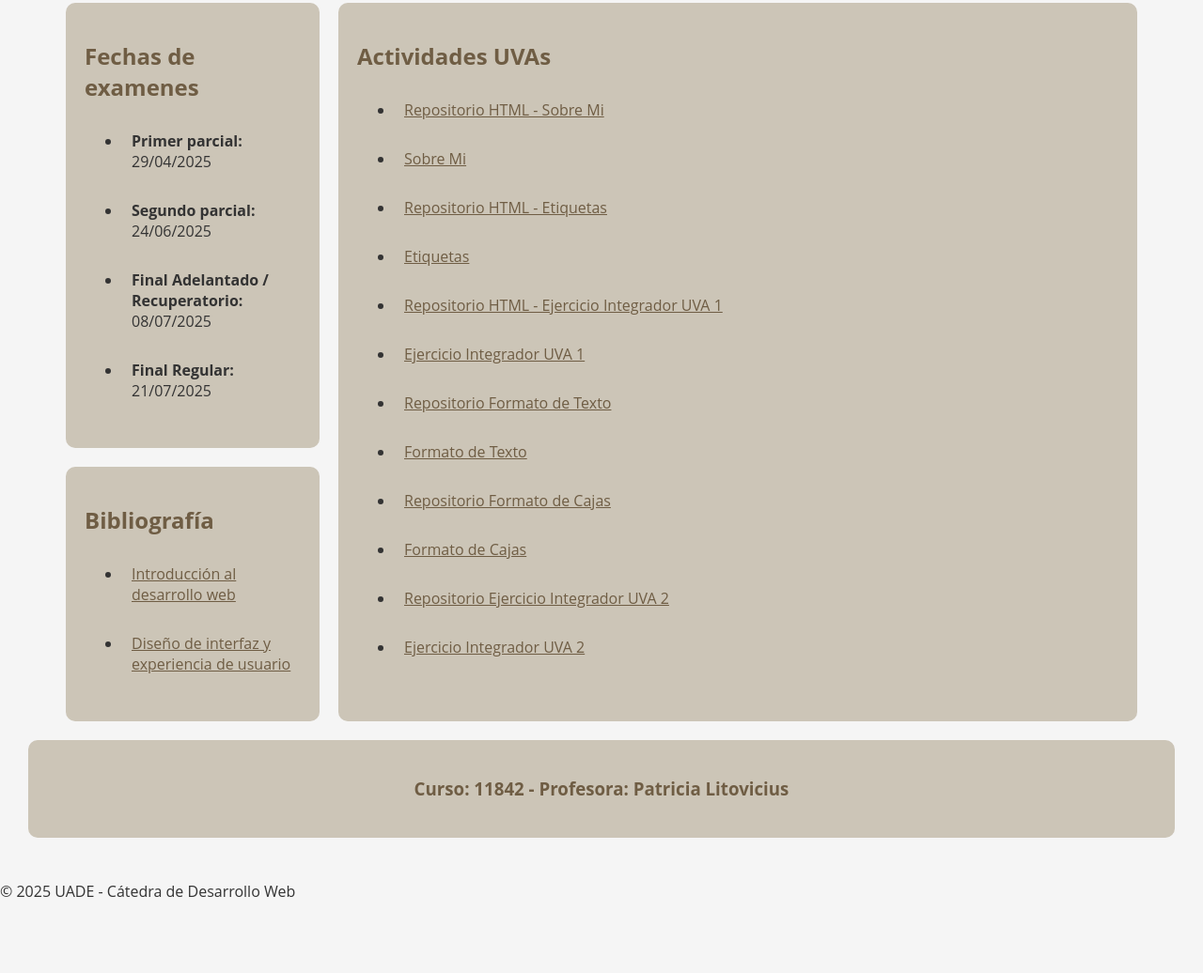
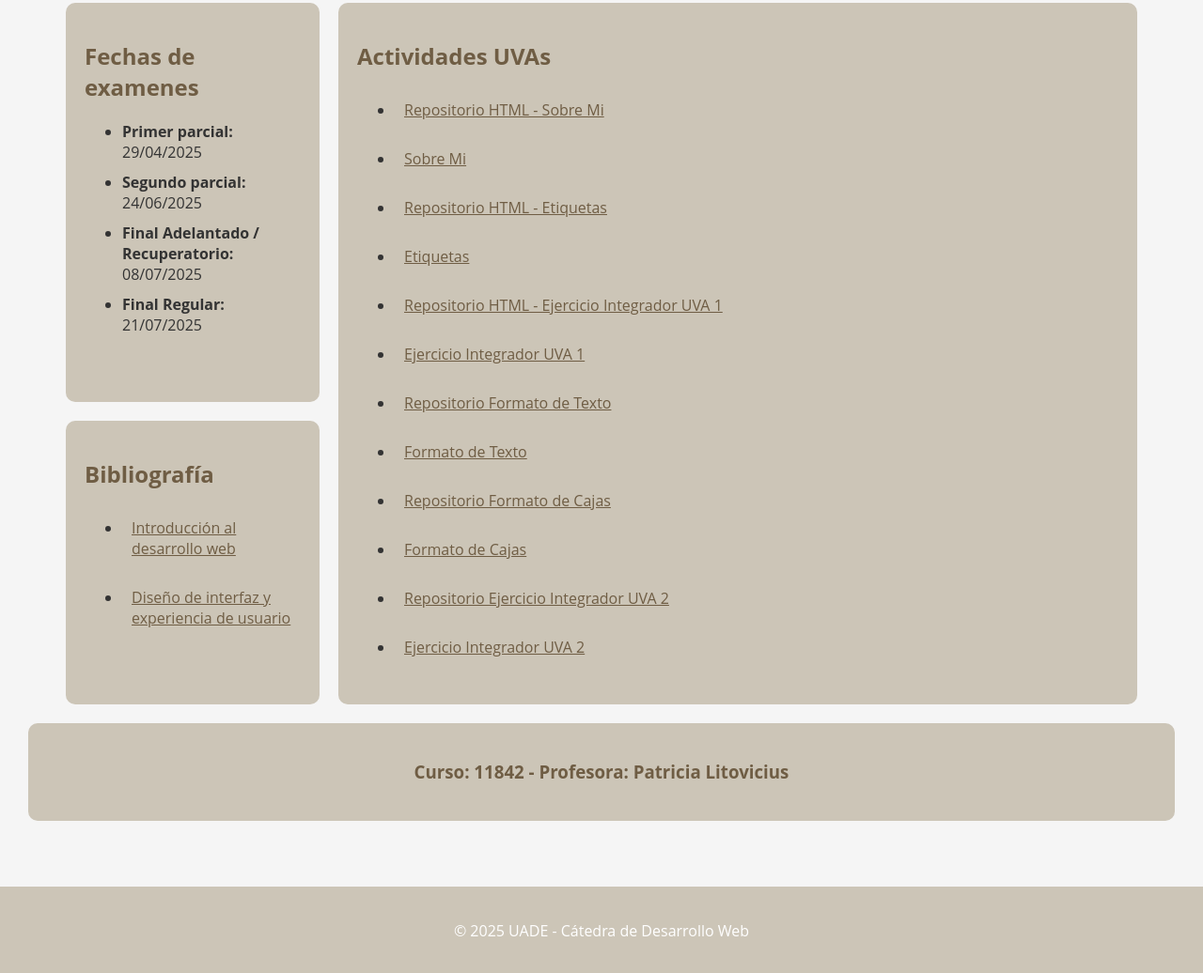
Before and after one commit to mercedesbr/desarrolloweb.io, a plain HTML site: page index.html in a window 1280 px wide. Shown: the part 198-1234 px from the top of the page at 94% size. Before the commit the page ends 1174 px from the top, so only its background shows below. Drawn offline with Linux system fonts and the light colour scheme.

Commit message:
last touches

```diff
--- a/desarrollostyle.css
+++ b/desarrollostyle.css
@@ -34,11 +34,9 @@ html, body {
   padding: 8px 12px;
   border-radius: 5px;
 }
-
 nav a:hover {
   background-color: #E5BB89;
 }
-
 a {
   color: #6F5D44;
  }
@@ -50,7 +48,6 @@ html, body {
   margin: 20px 0;
   color: #333;
 }
-
 .ul-seleccionable li {
   margin: 10px 0;
   padding: 10px;
@@ -59,14 +56,11 @@ html, body {
 }
 ul li {
   margin: 10px 0;
-    padding: 10px;
 }
-
 
 .ul-seleccionable li:hover {
   box-shadow: 0 4px 8px rgba(0, 0, 0, 0.1);
 }
-
 .curso {
   color: #6F5D44;
   text-align: center;
@@ -77,15 +71,12 @@ html, body {
   min-height: 100%;
   display: flex;
   flex-direction: column;
-
 }
-
 /* Contenido */
 .content {
   flex-grow: 1;
   padding: 20px;
 }
-
 /* Menú */
 .menu {
   text-align: center;
@@ -94,32 +85,26 @@ html, body {
   padding: 20px;
   margin-bottom: 20px;
 }
-
-
 /* Grid */
 .grid-container {
   display: grid;
-    grid-template-columns: 20px 1fr 1fr 1fr 1fr 20px; /* Primera y última columna con margen */
+  grid-template-columns: 20px 1fr 1fr 1fr 1fr 20px;
   grid-template-rows: auto auto auto;
   padding: 10px;
   gap: 20px;
 }
-
 .grid-container > div {
   padding: 20px;
   background-color: #CCC5B7;
   border-radius: 10px;
 }
-
 .primero {
   grid-column: 2 / 3;
 }
-
 .segundo {
-    grid-column: 2 / 3;  /* Segundo grid desde la columna 2 */
+  grid-column: 2 / 3;
   grid-row: 2 / 3;
 }
-
 .tercero {
   grid-area: 1 / 3 / 3 / 6;
 }
@@ -132,6 +117,14 @@ html, body {
 .actividades-title {
   font-weight: bold;
   color: #6F5D44;
+}
+/* Footer */
+footer {
+  text-align: center;
+  padding: 20px;
+  background-color: #CCC5B7;
+  color: white;
+  margin-top: 40px;
 }
 
 @media (max-width: 600px) {
@@ -147,7 +140,6 @@ html, body {
     grid-column: 2 / 3;
     grid-row: auto;
   }
-
   .tercero {
     grid-area: auto;
   }
@@ -159,20 +151,16 @@ html, body {
   .content {
     padding: 15px;
   }
-
   .hero {
     padding: 10px;
   }
-
   .tabla-materias th, .tabla-materias td {
     padding: 10px;
     font-size: 14px;
   }
-
   #task-input {
     width: 90%;
   }
-
   .menu {
     padding: 15px;
   }
@@ -181,14 +169,13 @@ html, body {
     align-items: center;
     text-align: center;
   }
-
   .foto-perfil {
-        width: 80%; /* que no ocupe todo el ancho */
+    width: 80%;
   }
-
   ul {
   padding-left: 20px;
   }
   .form-section {
-        padding: 50px 50px;
+    padding: 50px;
   }
+}
```
Lines whose indentation alone changed are shown as unchanged.
